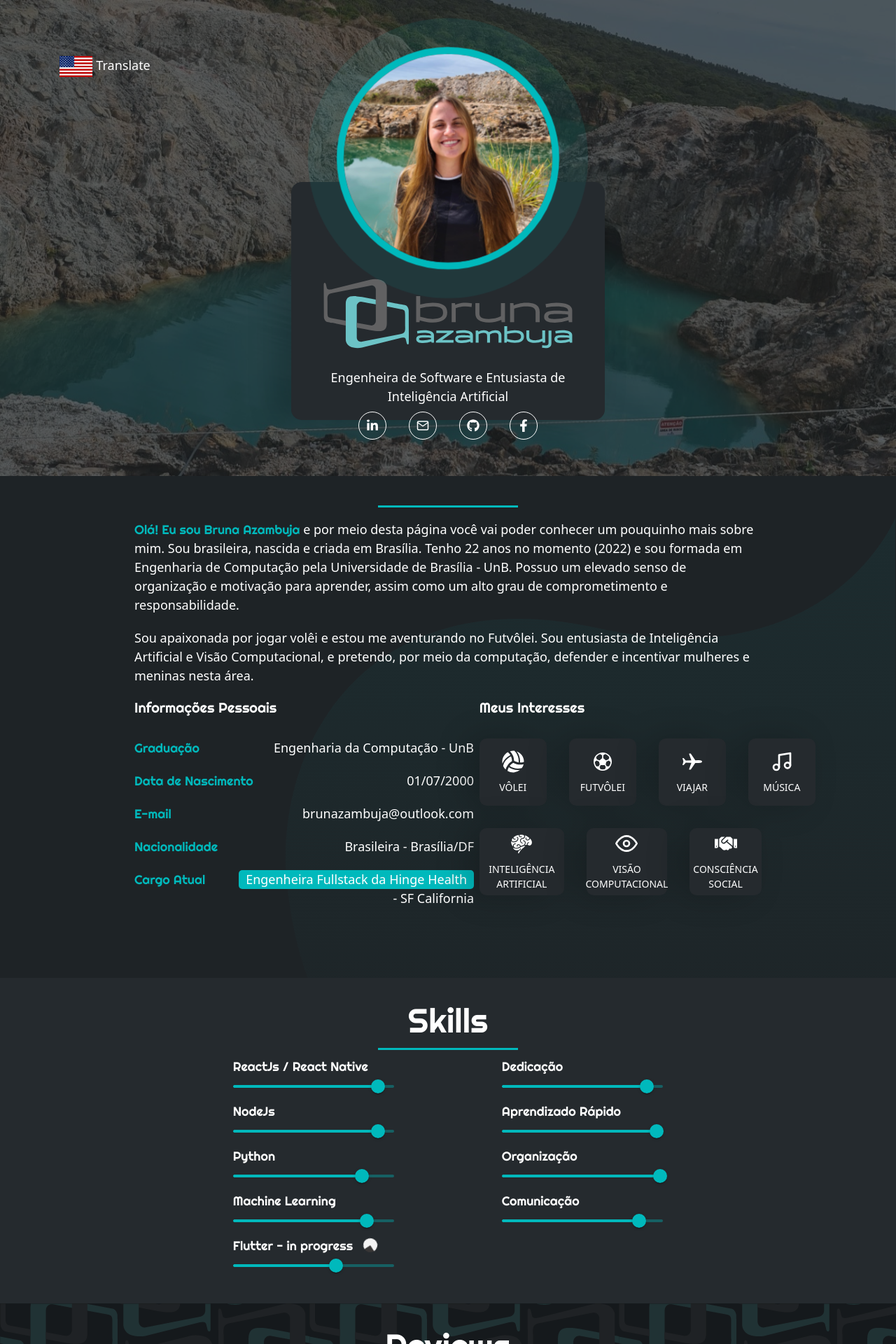
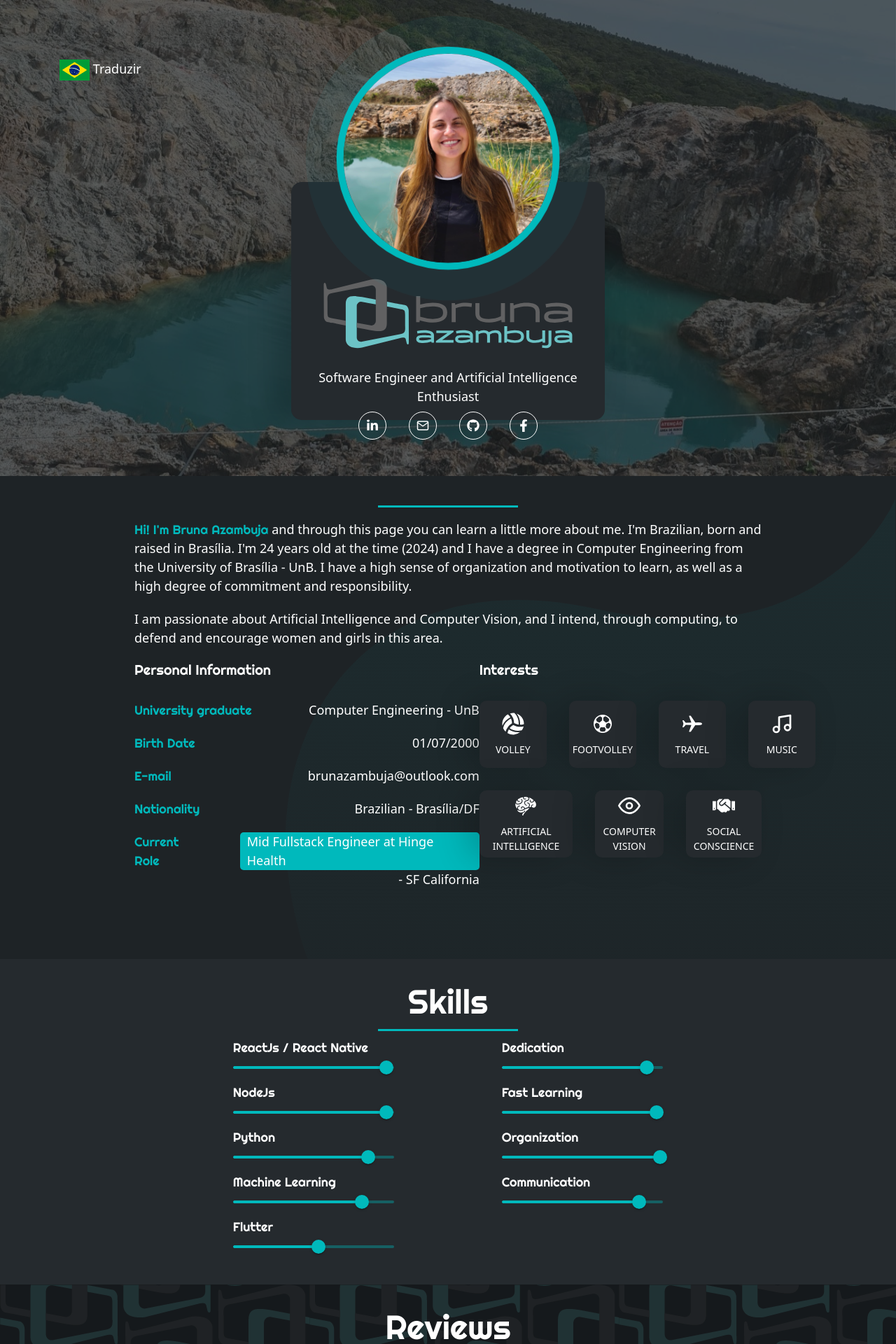
Before and after one commit to brunaazambuja/brunaazambuja, a React (Create React App) app: page / in a window 1280 px wide. Shown: the top 1920 px of the page at 70% size. Built offline with nearby package versions, Linux system fonts and the light colour scheme.

Commit message:
:hammer: updating resume

```diff
--- a/src/App.js
+++ b/src/App.js
@@ -8,7 +8,6 @@ import { GlobalStyles } from './theme/global';
 
 import 'bootstrap/dist/css/bootstrap.min.css';
 import { ToastProvider } from './hooks/toast';
-import { ingles, portugues } from './constants'
 
 const Container = styled.div`
   position: relative;
@@ -34,10 +33,7 @@ const App = () => {
           <BrowserRouter>
             <Switch>
               <Route path="/" exact>
-                <Dashboard text={portugues} translate='pt' />
-              </Route>
-              <Route path="/english" exact>
-                <Dashboard text={ingles} translate='en' />
+                <Dashboard />
               </Route>
             </Switch>
             <GlobalStyles />
--- a/src/components/Dashboard.js
+++ b/src/components/Dashboard.js
@@ -1,4 +1,4 @@
-import React from "react";
+import React, { useCallback, useState } from "react";
 import { FiMail, FiArrowUp } from 'react-icons/fi';
 import { FaFacebookF, FaLinkedinIn, FaGithub } from 'react-icons/fa';
 
@@ -13,19 +13,26 @@ import Portfolio from "./Portfolio";
 import Resume from "./Resume";
 import eua from '../assets/eua.jpeg';
 import br from '../assets/br.jpeg';
-import { Link } from "react-router-dom";
+import { ingles, portugues } from '../constants'
 
 // import ContactMe from "./ContactMe";
 
-const Dashboard = ({ text, translate = 'pt' }) => {
+const Dashboard = () => {
+  const [text, setText] = useState(ingles);
+
+  const handleChangeLanguage = useCallback(() => {
+    if (text.language === 'en') setText(portugues);
+    else setText(ingles);
+  }, [text]);
+
   return (
     <Container>
       <Landing>
         <img src={back} alt="back" className="back" />
-        <TranslateButton>
-          {translate === 'en' ?
-          (<Link to="/"><img src={br} alt="br" className="br" />Traduzir</Link>) :
-          (<Link to="/english"><img src={eua} alt="eua" className="eua" />Translate</Link>)}
+        <TranslateButton onClick={handleChangeLanguage}>
+          {text.language === 'en' ?
+          (<div><img src={br} alt="br" className="br" />Traduzir</div>) :
+          (<div><img src={eua} alt="eua" className="eua" />Translate</div>)}
         </TranslateButton>
         <PresentationCard>
           <img src={landingMe} alt="me" className="me" />
--- a/src/components/Resume.js
+++ b/src/components/Resume.js
@@ -39,7 +39,7 @@ const Resume = ({ text }) => {
           <strong>{text.destaque}</strong>{text.unb}<p>(09/2022)</p>
         </div>
         <div className="card left" style={{ top: "50rem" }}>
-          <strong>{text.hh}</strong> Hinge Health - SF California <p>(01/2023 - {text.atualmente})</p>
+          <strong>{text.hh}</strong> Hinge Health - SF California <p>(01/2023 - 07/2024)</p>
         </div>
       </div>
     </ResumeContainer>
--- a/src/components/Reviews.js
+++ b/src/components/Reviews.js
@@ -4,9 +4,10 @@ import kathy from '../assets/kathy.jpeg';
 import alan from '../assets/alan.jpeg';
 import erick from '../assets/erick.jpeg';
 import guga from '../assets/guga.jpeg';
-import marcelo from '../assets/marcelo.jpeg';
 import yan from '../assets/yan.jpeg';
 import mario from '../assets/mario.jpeg';
+import jake from '../assets/jake.jpg';
+import amanda from '../assets/amanda.jpg';
 import regi from '../assets/regi.jpeg';
 import { ReviewsContainer } from './styles/Dashboard';
 
@@ -16,7 +17,7 @@ const Reviews = () => {
       <div className="opacity">
         <h1>Reviews</h1>
         <div className="reviews">
-          <div className="profile">
+        <div className="profile">
             <img src={mario} alt="mario" />
             <p><strong>Mario Barba - Senior Software Engineer at Microsoft</strong> "Bruna is a smart
             and capable engineer. She achieved all her tasks successfully even in
@@ -40,32 +41,50 @@ const Reviews = () => {
             to work with her again. Thanks for all of the amazing work you did, Bruna!"</p>
           </div>
           <div className="profile">
-            <img src={alan} alt="alan" />
-            <p><strong>Alan Cavalcante - Iteration Manager | VOBYS</strong> "Bruna é excelente em tudo que pega para fazer, tive a
-            oportunidade de trabalhar como supervisor dela no VOBYS e tenho certeza que terá uma vida profissional brilhante.
-            Espero que nossos caminhos se cruzem novamente."</p>
+            <img src={amanda} alt="amanda" />
+            <p><strong>Amanda Correa - Senior Engineer | Hinge Health</strong> "I would like to highlight one specific aspect
+            of Bruna's work that she excels in and should continue doing: her willingness to take on challenging tasks and promptly
+            resolve bugs, which significantly contributes to our team's success. She consistently volunteers to tackle the most
+            difficult tasks, demonstrating her unwavering dedication and determination. Her ability to handle complex assignments
+            effectively and efficiently has been instrumental in meeting our sprint goals and delivering high-quality software solutions.
+            Additionally, Bruna's quick bug-fixing skills ensure that potential roadblocks are swiftly addressed, allowing the team to
+            maintain productivity and momentum.</p><p>Bruna's exceptional communication skills greatly contribute to the team's overall success.
+            She is not only adept at articulating her own needs but also consistently extends her support to others. Her willingness to
+            assist her colleagues fosters a collaborative environment where everyone feels comfortable seeking and providing help.
+            Bruna's open and supportive communication style significantly enhances the team's cohesion, productivity, and overall
+            work experience.</p><p>On a personal note, I have had the pleasure of working closely with Bruna on various tasks, and I am
+            immensely grateful for her invaluable support. She has consistently demonstrated a strong commitment to finding solutions,
+            pushing through challenges until we arrive at successful outcomes. Bruna's determination and unwavering support have had
+            a profound impact on my own work, and I truly appreciate her dedication and problem-solving skills."</p>
           </div>
           <div className="profile">
-            <img src={regi} alt="regi" />
-            <p><strong>Regiane Dias - Quality Assurance Coordinator and Process</strong> "A Bruna realizou um excelente trabalho fazendo automações de backend. Além disto preparou uma documentação excelente que possibilitou a passagem de conhecimento por parte de seus hard skills.</p><p>Ela deve continuar sendo essa profissional incrível que se preocupa com o time e está sempre disposta a ajudar além de ter a mente questionadora o que ajuda muito a elevar o seu nível de confiança na tarefa que para si é incumbida."</p>
-          </div>
-          <div className="profile">
+            <img src={jake} alt="jake" />
+            <p><strong>Jake Sutton - Senior Engineering Manager | Hinge Health</strong> "Bruna is absolutely fearless in her approach to work.
+            She will pick up any ticket from complex frontend animation to Basilisk, which is in an unfamiliar language. She will happily
+            contribute to any ongoing project. She is also willing to help the team out at any stage of the software development cycle.
+            She helps with PRs reviews and has become a strong acceptance tester for other engineers' tasks. This versatility is Bruna's
+            primary asset and is greatly appreciated by the whole team.</p><p>Whether she is a lead on a project or just helping get work done,
+            Bruna is always mindful and curious, which leads her to a deep understanding of the “why” for the work she does.</p><p>Bruna is one
+            of our top statistical performers in terms of PR created and merged. She will take on any task, regardless of what system
+            it concerns, and she is also one of our most frequent acceptance testers, helping move tickets to the done column."</p>
             <img src={guga} alt="guga" />
             <p><strong>Gustavo Guimarães - Board Member at Qubo - Data to Drive Innovation and CEO of Gloria's Institute</strong> "Bruna has a strong sense of responsibility and works very well as a team. Actively participates in
               project discussions and makes important contributions to the achievement of objectives, which is a decisive
               characteristic in complex projects."</p>
           </div>
           <div className="profile">
+            <img src={alan} alt="alan" />
+            <p><strong>Alan Cavalcante - Iteration Manager | VOBYS</strong> "Bruna é excelente em tudo que pega para fazer, tive a
+            oportunidade de trabalhar como supervisor dela no VOBYS e tenho certeza que terá uma vida profissional brilhante.
+            Espero que nossos caminhos se cruzem novamente."</p>
+            <img src={regi} alt="regi" />
+            <p><strong>Regiane Dias - Quality Assurance Coordinator and Process</strong> "A Bruna realizou um excelente trabalho fazendo automações de backend. Além disto preparou uma documentação excelente que possibilitou a passagem de conhecimento por parte de seus hard skills.</p><p>Ela deve continuar sendo essa profissional incrível que se preocupa com o time e está sempre disposta a ajudar além de ter a mente questionadora o que ajuda muito a elevar o seu nível de confiança na tarefa que para si é incumbida."</p>
             <img src={erick} alt="erick" />
             <p><strong>Erick Giffoni - Software Engineer</strong> "Bruna always contributes with great thoughts while
             solving problems. She's very interested and dedicated to the project she works on, and when she has a
             question she's not afraid to ask it!"</p>
           </div>
-          <div className="profile">
-            <img src={marcelo} alt="marcelo" />
-            <p><strong>Marcelo Fleury - Sócio Tukey Data</strong> "Nossa tech lead sempre proativa.
-            Planejando, marcando reuniões, desenvolvendo com a gente, carregando a equipe."</p>
-          </div>
+
         </div>
       </div>
     </ReviewsContainer>
--- a/src/components/Skills.js
+++ b/src/components/Skills.js
@@ -9,11 +9,15 @@ const Skills = ({ text }) => {
       <h1>Skills</h1>
       <div className="skills">
         <div className="tech">
-          <strong>ReactJs / React Native</strong><Slider disabled defaultValue={90} className="slider" />
-          <strong>NodeJs</strong><Slider disabled defaultValue={90} className="slider" />
-          <strong>Python</strong><Slider disabled defaultValue={80} className="slider" />
-          <strong>Machine Learning</strong><Slider disabled defaultValue={83} className="slider" />
-          <div className="loading_title"><strong>Flutter<bold> - in progress</bold></strong><div className="loading-spinner"/></div><Slider disabled defaultValue={64} className="slider" />
+          <strong>ReactJs / React Native</strong><Slider disabled defaultValue={95} className="slider" />
+          <strong>NodeJs</strong><Slider disabled defaultValue={95} className="slider" />
+          <strong>Python</strong><Slider disabled defaultValue={84} className="slider" />
+          <strong>Machine Learning</strong><Slider disabled defaultValue={80} className="slider" />
+          <div className="loading_title">
+            <strong>Flutter</strong>
+            {/* <div className="loading-spinner"/> */}
+          </div>
+          <Slider disabled defaultValue={53} className="slider" />
         </div>
         <div className="professional">
           <strong>{text.dedication}</strong><Slider disabled defaultValue={90} className="slider" />
--- a/src/components/styles/Dashboard.js
+++ b/src/components/styles/Dashboard.js
@@ -22,14 +22,18 @@ export const Container = styled.div`
   p { margin-bottom: 20px; font-weight: lighter; }
 `
 
-export const TranslateButton = styled.div`
+export const TranslateButton = styled.button`
   position: absolute;
   top: 5rem;
   left: 5rem;
+  text-transform: none;
+  border: 0;
+  text-decoration: none;
+  background: transparent;
 
   @media (max-width: ${cssQuery('phone')}) { top: 10px; left: 10px; }
 
-  a {
+  div {
     padding: 5px;
     text-transform: none;
     border: 0;
--- a/src/constants.js
+++ b/src/constants.js
@@ -16,12 +16,13 @@ import {
 } from './utils/en_bodies';
 
 export const ingles = {
+  "language": "en",
   "titulo": "Software Engineer and Artificial Intelligence Enthusiast",
   "aboutMe": {
     "titulo": "About Me",
     "first_text_strong": "Hi! I'm Bruna Azambuja",
-    "first_text": " and through this page you can learn a little more about me. I'm Brazilian, born and raised in Brasília. I'm 22 years old at the time (2022) and I have a degree in Computer Engineering from the University of Brasília - UnB. I have a high sense of organization and motivation to learn, as well as a high degree of commitment and responsibility. ",
-    "second_text": "I'm passionate about playing volleyball and I'm begining to learn footvolley. I am an Artificial Intelligence and Computer Vision enthusiast, and I intend, through computing, to defend and encourage women and girls in this area.",
+    "first_text": " and through this page you can learn a little more about me. I'm Brazilian, born and raised in Brasília. I'm 24 years old at the time (2024) and I have a degree in Computer Engineering from the University of Brasília - UnB. I have a high sense of organization and motivation to learn, as well as a high degree of commitment and responsibility. ",
+    "second_text": "I am passionate about Artificial Intelligence and Computer Vision, and I intend, through computing, to defend and encourage women and girls in this area.",
     "info_pessoais": {
       "titulo": "Personal Information",
       "graduação_strong": "University graduate",
@@ -56,7 +57,7 @@ export const ingles = {
     "titulo": "Experiences",
     "graduated_unb": "Graduated in Computer Engineering",
     "unb": "University of Brasilia - 2022 Class",
-    "destaque": "Outstanding Honrary Certificate",
+    "destaque": "Outstanding Honorary Certificate",
     "cambridge": "Cambridge Degree:",
     "vobys": "Java Junior Intern",
     "ynvisto_ari": "Freelancer React Js",
@@ -83,12 +84,13 @@ export const ingles = {
 }
 
 export const portugues = {
+  "language": "pt",
   "titulo": "Engenheira de Software e Entusiasta de Inteligência Artificial",
   "aboutMe": {
     "titulo": "Sobre mim",
     "first_text_strong": "Olá! Eu sou Bruna Azambuja",
-    "first_text": " e por meio desta página você vai poder conhecer um pouquinho mais sobre mim. Sou brasileira, nascida e criada em Brasília. Tenho 22 anos no momento (2022) e sou formada em Engenharia de Computação pela Universidade de Brasília - UnB. Possuo um elevado senso de organização e motivação para aprender, assim como um alto grau de comprometimento e responsabilidade. ",
-    "second_text": "Sou apaixonada por jogar volêi e estou me aventurando no Futvôlei. Sou entusiasta de Inteligência Artificial e Visão Computacional, e pretendo, por meio da computação, defender e incentivar mulheres e meninas nesta área.",
+    "first_text": " e por meio desta página você vai poder conhecer um pouquinho mais sobre mim. Sou brasileira, nascida e criada em Brasília. Tenho 24 anos no momento (2024) e sou formada em Engenharia de Computação pela Universidade de Brasília - UnB. Possuo um elevado senso de organização e motivação para aprender, assim como um alto grau de comprometimento e responsabilidade. ",
+    "second_text": "Sou apaixonada por Inteligência Artificial e Visão Computacional, e pretendo, por meio da computação, defender e incentivar mulheres e meninas nesta área.",
     "info_pessoais": {
       "titulo": "Informações Pessoais",
       "graduação_strong": "Graduação",
```
Also changed, not shown: src/assets/amanda.jpg (added), src/assets/jake.jpg (added).
